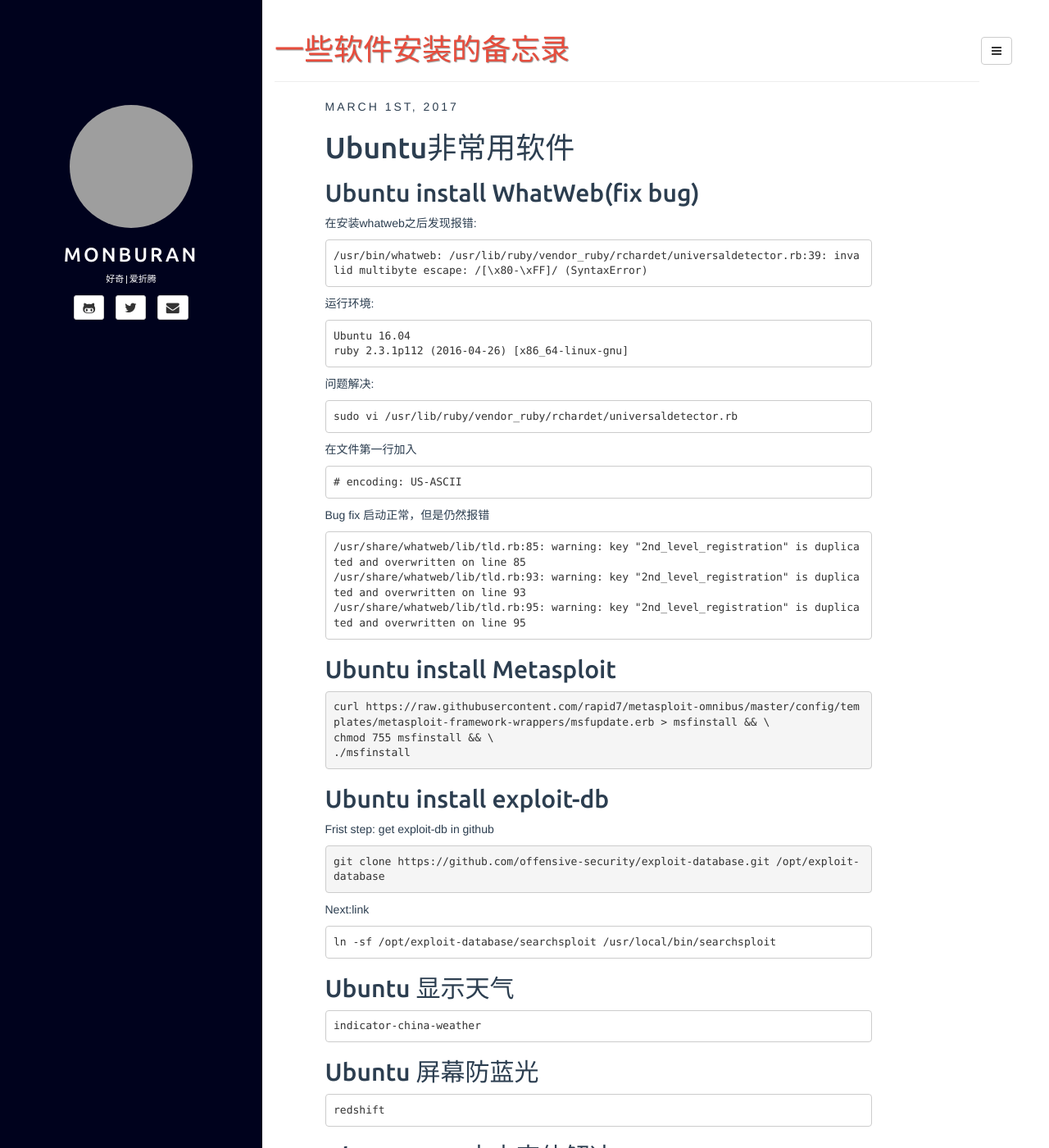
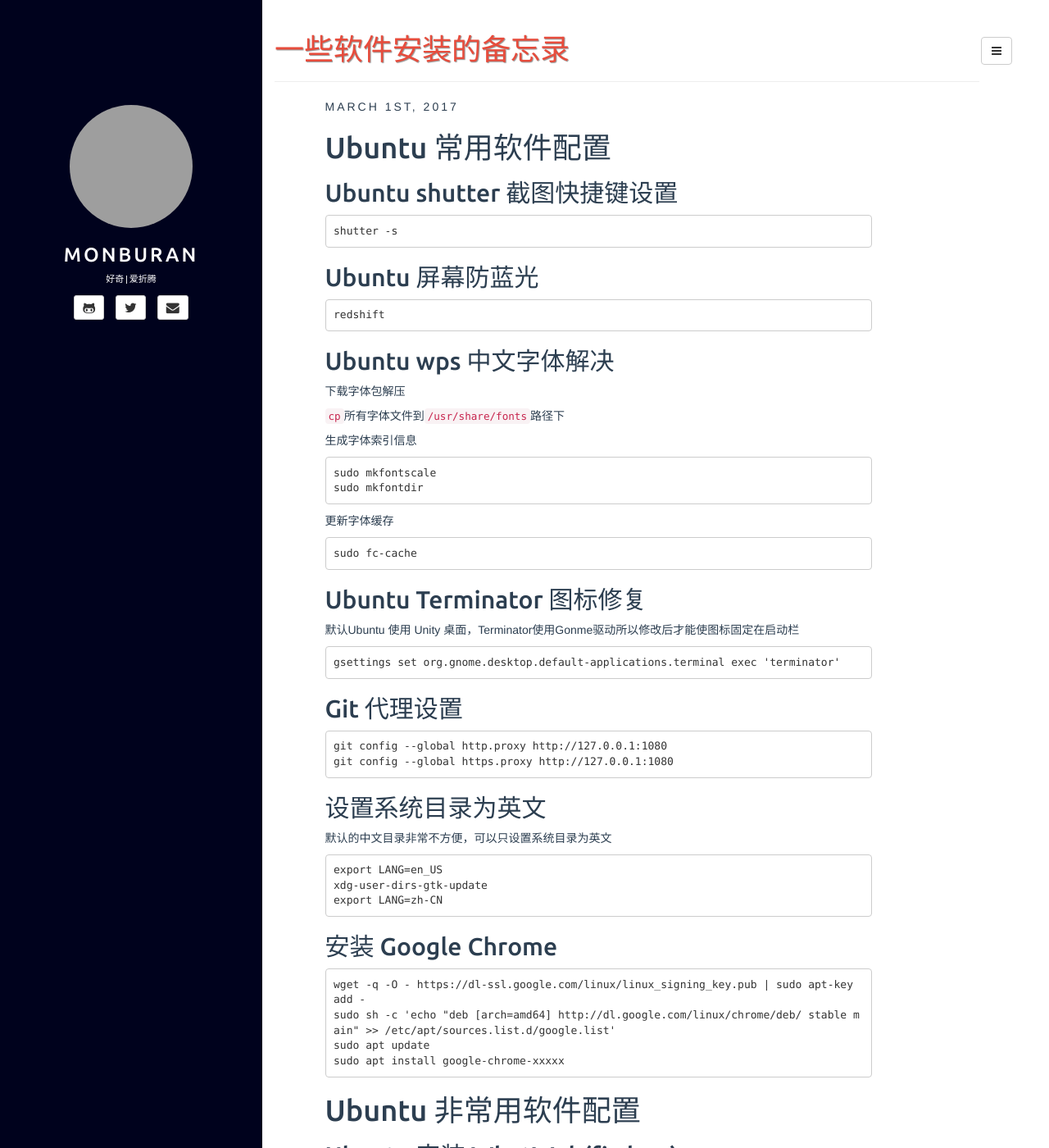
Before and after one commit to monburan/monburan.github.io, a Jekyll site: the page built from _posts/2017-3-1-The-Memorandum.md, in a window 1280 px wide and 1400 px high. Shown: the whole window at 82% size. Built offline with Jekyll 4.4.1, drawn with Linux system fonts in a browser that asks for light colours; comment, search, counter and statistics services are not loaded; some of the changed text lies outside the part shown; grey boxes are pictures that could not be loaded.

Commit message:
update some tips

```diff
--- a/_posts/2017-3-1-The-Memorandum.md
+++ b/_posts/2017-3-1-The-Memorandum.md
@@ -7,9 +7,60 @@ description: "一个简单的备忘录，记录一些常用的Ubuntu软件安装
 fullview: false
 comments: true
 ---
-# Ubuntu非常用软件
+# Ubuntu 常用软件配置
 
-## Ubuntu install WhatWeb(fix bug)
+## Ubuntu shutter 截图快捷键设置
+
+    shutter -s
+
+## Ubuntu 屏幕防蓝光
+
+    redshift
+
+## Ubuntu wps 中文字体解决
+
+下载字体包解压
+
+<code>cp</code>所有字体文件到<code>/usr/share/fonts</code>路径下
+
+生成字体索引信息
+
+    sudo mkfontscale
+    sudo mkfontdir
+
+更新字体缓存
+
+    sudo fc-cache
+
+## Ubuntu Terminator 图标修复
+
+默认Ubuntu 使用 Unity 桌面，Terminator使用Gonme驱动所以修改后才能使图标固定在启动栏
+
+    gsettings set org.gnome.desktop.default-applications.terminal exec 'terminator'
+
+## Git 代理设置
+
+    git config --global http.proxy http://127.0.0.1:1080
+    git config --global https.proxy http://127.0.0.1:1080
+
+## 设置系统目录为英文
+
+默认的中文目录非常不方便，可以只设置系统目录为英文
+
+    export LANG=en_US
+    xdg-user-dirs-gtk-update
+    export LANG=zh-CN
+
+## 安装 Google Chrome
+
+    wget -q -O - https://dl-ssl.google.com/linux/linux_signing_key.pub | sudo apt-key add -
+    sudo sh -c 'echo "deb [arch=amd64] http://dl.google.com/linux/chrome/deb/ stable main" >> /etc/apt/sources.list.d/google.list'
+    sudo apt update
+    sudo apt install google-chrome-xxxxx
+
+# Ubuntu 非常用软件配置
+
+## Ubuntu 安装 WhatWeb(fix bug)
 
 在安装whatweb之后发现报错:
 
@@ -34,55 +85,18 @@ Bug fix 启动正常，但是仍然报错
     /usr/share/whatweb/lib/tld.rb:93: warning: key "2nd_level_registration" is duplicated and overwritten on line 93
     /usr/share/whatweb/lib/tld.rb:95: warning: key "2nd_level_registration" is duplicated and overwritten on line 95
 
-## Ubuntu install Metasploit
+## Ubuntu 安装 Metasploit
 
-<pre><code>curl https://raw.githubusercontent.com/rapid7/metasploit-omnibus/master/config/templates/metasploit-framework-wrappers/msfupdate.erb > msfinstall && \
-chmod 755 msfinstall && \
-./msfinstall</code></pre>
+    curl https://raw.githubusercontent.com/rapid7/metasploit-omnibus/master/config/templates/metasploit-framework-wrappers/msfupdate.erb > msfinstall && \
+    chmod 755 msfinstall && \
+    ./msfinstall
 
-## Ubuntu install exploit-db
+## Ubuntu 安装 exploit-db
 
 Frist step: get exploit-db in github
 
-<pre><code>git clone https://github.com/offensive-security/exploit-database.git /opt/exploit-database
-</code></pre>
+    git clone https://github.com/offensive-security/exploit-database.git /opt/exploit-database
 
 Next:link
 
     ln -sf /opt/exploit-database/searchsploit /usr/local/bin/searchsploit
-
-## Ubuntu 显示天气
-
-    indicator-china-weather
-
-## Ubuntu 屏幕防蓝光
-
-    redshift
-
-## Ubuntu wps 中文字体解决
-
-下载字体包解压
-
-<code>cp</code>所有字体文件到<code>/usr/share/fonts</code>路径下
-
-生成字体索引信息
-
-    sudo mkfontscale
-    sudo mkfontdir
-
-更新字体缓存
-
-    sudo fc-cache
-
-## Ubuntu Terminator icon fix
-
-默认Ubuntu 使用 Unity 桌面，Terminator使用Gonme驱动所以修改后才能使图标固定在启动栏
-
-    gsettings set org.gnome.desktop.default-applications.terminal exec 'terminator'
-
-## Git Proxy Setting
-
-设置 Git 的代理
-
-    git config --global http.proxy http://127.0.0.1:1080
-    git config --global https.proxy http://127.0.0.1:1080
```
